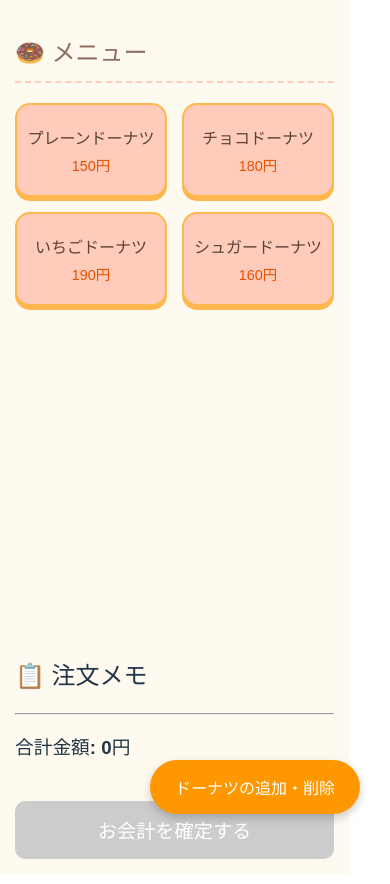
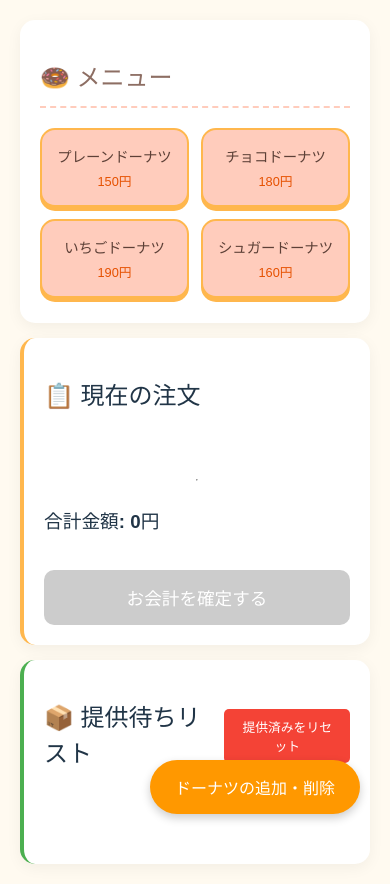
Before and after one commit to yusuke2513/Donut_Application, a React (Vite) app: page / in a window 390 px wide. Built offline with nearby package versions, Linux system fonts and the light colour scheme.

Commit message:
提供待ちリスト追加

```diff
--- a/src/App.css
+++ b/src/App.css
@@ -1,71 +1,189 @@
-/* 1. 全体のレイアウト */
+/* 1. 全体のレイアウト（3カラム対応） */
 .container {
   display: flex;
-  gap: 40px;
+  flex-direction: row;
+  gap: 20px;
   padding: 20px;
   min-height: 100vh;
   background-color: #fffaf0; /* ほんのりクリーム色 */
   font-family: 'Hiragino Kaku Gothic ProN', 'Meiryo', sans-serif;
 }
 
-/* 2. メニューセクションのデザイン */
-.menu-section {
+/* 各セクションの共通土台 */
+.menu-section, .order-section, .serving-section {
   flex: 1;
+  background: white;
+  padding: 20px;
+  border-radius: 15px;
+  box-shadow: 0 4px 15px rgba(0,0,0,0.05);
+  display: flex;
+  flex-direction: column;
 }
 
+/* 2. メニューセクションのデザイン */
 .menu-section h2 {
   color: #8d6e63; /* チョコレートブラウン */
-  border-bottom: 2px dashed #ffccbc; /* 点線のアクセント */
+  border-bottom: 2px dashed #ffccbc;
   padding-bottom: 10px;
   margin-bottom: 20px;
 }
 
-/* 商品を並べるグリッド */
 .menu-grid {
   display: grid;
-  grid-template-columns: repeat(auto-fill, minmax(140px, 1fr));
-  gap: 15px;
+  grid-template-columns: repeat(auto-fill, minmax(120px, 1fr));
+  gap: 12px;
 }
 
-/* 3. 商品ボタン*/
+/* 商品ボタン */
 .product-button {
   display: flex;
   flex-direction: column;
   align-items: center;
   justify-content: center;
-  padding: 20px 10px;
+  padding: 15px 10px;
   background-color: #ffccbc; /* 柔らかいオレンジ色 */
-  border: 2px solid #ffb74d; /* 枠線も少し濃く */
+  border: 2px solid #ffb74d;
   border-radius: 15px;
   cursor: pointer;
   transition: all 0.2s ease;
-  box-shadow: 0 4px 0 #ffb74d; /* 立体的な影 */
+  box-shadow: 0 4px 0 #ffb74d;
 }
 
 .product-button:hover {
-  background-color: #ffcc80; /* マウスを乗せるとさらに濃く */
+  background-color: #ffcc80;
   transform: translateY(-2px);
 }
 
 .product-button:active {
   transform: translateY(4px);
-  box-shadow: none; /* 押した時に影を消して沈ませる */
+  box-shadow: none;
 }
 
-/* ボタン内の文字装飾 */
 .product-name {
   font-weight: bold;
-  font-size: 1rem;
+  font-size: 0.9rem;
   color: #5d4037;
   margin-bottom: 5px;
 }
 
 .product-price {
-  font-size: 0.9rem;
-  color: #e65100; /* 価格も少し濃いオレンジで見やすく */
+  font-size: 0.8rem;
+  color: #e65100;
 }
 
-/* 4. 右下のフローティングボタン */
+/* 3. 注文メモ（レジ）セクション */
+.order-section {
+  border-left: 4px solid #ffb74d; /* レジ用オレンジアクセント */
+}
+
+.order-list {
+  list-style: none;
+  padding: 0;
+  flex-grow: 1;
+}
+
+.order-item {
+  padding: 10px;
+  border-bottom: 1px solid #eee;
+  color: #5d4037;
+}
+
+/* 会計ボタン */
+.checkout-button {
+  width: 100%;
+  padding: 15px;
+  margin-top: 15px;
+  background-color: #4caf50;
+  color: white;
+  border: none;
+  border-radius: 10px;
+  font-size: 1.1rem;
+  font-weight: bold;
+  cursor: pointer;
+  transition: all 0.2s;
+}
+
+.checkout-button:hover:not(:disabled) {
+  background-color: #45a049;
+}
+
+.checkout-button:disabled {
+  background-color: #ccc;
+  cursor: not-allowed;
+}
+
+/* 4. 提供待ち（キッチン）セクション */
+.serving-section {
+  border-left: 4px solid #4caf50; /* キッチン用グリーンアクセント */
+}
+
+.section-header {
+  display: flex;
+  justify-content: space-between;
+  align-items: center;
+  margin-bottom: 15px;
+}
+
+.reset-button {
+  background-color: #f44336;
+  color: white;
+  border: none;
+  padding: 8px 12px;
+  border-radius: 5px;
+  cursor: pointer;
+  font-size: 0.8rem;
+}
+
+.serving-list {
+  list-style: none;
+  padding: 0;
+}
+
+.serving-item {
+  display: flex;
+  justify-content: space-between;
+  align-items: center;
+  padding: 12px;
+  background: #fdfdfd;
+  border: 1px solid #eee;
+  border-radius: 8px;
+  margin-bottom: 8px;
+  transition: all 0.3s;
+}
+
+/* 提供済みになった時の演出 */
+.serving-item.is-served {
+  opacity: 0.5;
+  background-color: #f5f5f5;
+  text-decoration: line-through;
+}
+
+/* 提供ステータスボタン */
+.status-btn {
+  padding: 6px 12px;
+  border: none;
+  border-radius: 5px;
+  font-weight: bold;
+  cursor: pointer;
+}
+
+.status-btn.unpaid { background-color: #ffeb3b; }
+.status-btn.paid { background-color: #ccc; }
+
+/* 5. 共通・その他 */
+.discount-tag {
+  color: #ff0000;
+  font-weight: bold;
+  margin: 10px 0;
+  font-size: 0.85rem;
+  animation: flash 1s infinite alternate;
+}
+
+@keyframes flash {
+  from { opacity: 1; }
+  to { opacity: 0.7; }
+}
+
 .admin-fab {
   position: fixed;
   bottom: 30px;
@@ -77,69 +195,19 @@
   padding: 15px 25px;
   font-weight: bold;
   box-shadow: 0 4px 10px rgba(0,0,0,0.2);
-  cursor: pointer;
   z-index: 1000;
-  transition: transform 0.2s;
 }
 
-.admin-fab:hover {
-  transform: scale(1.05);
-}
-
-/* 5. スマホ対応：狭い時は縦並びに切り替え */
-@media (max-width: 768px) {
+/* 6. スマホ・タブレット対応 */
+@media (max-width: 1024px) {
   .container {
     flex-direction: column;
-    padding: 15px;
-    gap: 20px;
-  }
-
-  .menu-grid {
-    grid-template-columns: repeat(2, 1fr); /* スマホでは2列に固定 */
+    gap: 15px;
   }
 }
 
-.discount-tag {
-  color: #ff0000;      /* パキッとした赤色 */
-  font-weight: bold;   /* 太字にして目立たせる */
-  margin-top: 5px;
-  font-size: 0.9rem;
-  /* お好みで、少しだけ動きをつけるとさらに「お得感」が出ます */
-  animation: flash 1s infinite alternate;
+@media (max-width: 768px) {
+  .menu-grid {
+    grid-template-columns: repeat(2, 1fr);
+  }
 }
-
-/* 文字をふわふわ点滅させる演出 */
-@keyframes flash {
-  from { opacity: 1; }
-  to { opacity: 0.7; }
-}
-
-/* 会計ボタンのスタイル */
-.checkout-button {
-  width: 100%;
-  padding: 15px;
-  margin-top: 20px;
-  background-color: #4caf50; /* 安心のグリーン */
-  color: white;
-  border: none;
-  border-radius: 10px;
-  font-size: 1.2rem;
-  font-weight: bold;
-  cursor: pointer;
-  transition: background-color 0.2s, transform 0.1s;
-}
-
-.checkout-button:hover {
-  background-color: #45a049;
-}
-
-.checkout-button:active {
-  transform: scale(0.98); /* 押した時に少し凹む演出 */
-}
-
-/* 注文が空の時のスタイル */
-.checkout-button:disabled {
-  background-color: #ccc;
-  cursor: not-allowed;
-  transform: none;
-}
--- a/src/App.jsx
+++ b/src/App.jsx
@@ -5,18 +5,42 @@ import "./App.css";
 
 function App() {
   const [orders, setOrders] = useState([]);
+  const [servingQueue, setServingQueue] = useState([]); // 🌟 提供待ち用の新ステート
+
+  // お会計確定ボタンの処理
   const handleCheckout = () => {
-    const total = calculateFinalTotal(orders);
     if (orders.length === 0) return;
 
+    const total = calculateFinalTotal(orders);
     if (
       window.confirm(
-        `合計 ${total}円 です。お会計を完了して注文をリセットしますか？`,
+        `合計 ${total}円 です。お会計を確定して提供待ちに回しますか？`,
       )
     ) {
-      setOrders([]); // 🌟 注文リストを空にする
-      alert("お会計が完了しました。ありがとうございます！");
+      // 🌟 現在の注文（orders）を servingQueue に追加し、orders を空にする
+      setServingQueue([...servingQueue, ...orders]);
+      setOrders([]);
+      // alert("お会計完了！提供待ちリストに送りました。");
     }
+  };
+
+  // 🌟 提供待ちリスト内のステータスを切り替える関数
+  const toggleServingStatus = (orderId) => {
+    setServingQueue(
+      servingQueue.map((order) =>
+        order.orderId === orderId
+          ? {
+              ...order,
+              status: order.status === "未提供" ? "提供済み" : "未提供",
+            }
+          : order,
+      ),
+    );
+  };
+
+  // 🌟 「提供済み」になった商品だけをリストから削除（リセット）する関数
+  const clearServedItems = () => {
+    setServingQueue(servingQueue.filter((order) => order.status === "未提供"));
   };
 
   // 注文追加（トッピング等の拡張もここで可能）
@@ -43,7 +67,7 @@ function App() {
 
   return (
     <div className="container">
-      {/* 左：商品一覧 */}
+      {/* 左：商品一覧（メニュー） */}
       <section className="menu-section">
         <h2>🍩 メニュー</h2>
         <div className="menu-grid">
@@ -60,49 +84,64 @@ function App() {
         </div>
       </section>
 
-      {/* 右：注文リストと合計 */}
+      {/* 中央：現在の注文リストと合計（レジ機能） */}
       <section className="order-section">
-        <h2>📋 注文メモ</h2>
-        <ul>
+        <h2>📋 現在の注文</h2>
+        <ul className="order-list">
           {orders.map((order) => (
-            <li key={order.orderId} style={{ marginBottom: "10px" }}>
+            <li key={order.orderId} className="order-item">
               {order.name}
+              {/* レジ中なので、ここではまだ「提供済み」ボタンは不要かもしれません */}
+            </li>
+          ))}
+        </ul>
+        <hr />
+        <div className="total-area">
+          <h3>合計金額: {calculateFinalTotal(orders)}円</h3>
+          {/* 割引表示のロジック */}
+          {calculateFinalTotal(orders) <
+            orders.reduce((sum, i) => sum + i.price, 0) && (
+            <p className="discount-tag">※ドーナツ＆ドリンク セット割引適用！</p>
+          )}
+          {/* お会計確定ボタン */}
+          <button
+            className="checkout-button"
+            onClick={handleCheckout}
+            disabled={orders.length === 0}
+          >
+            お会計を確定する
+          </button>
+        </div>
+      </section>
+
+      {/* 右：提供待ちリスト（キッチン・配膳管理） */}
+      <section className="serving-section">
+        <div className="section-header">
+          <h2>📦 提供待ちリスト</h2>
+          {/* 提供済みになったものだけを消去するボタン */}
+          <button className="reset-button" onClick={clearServedItems}>
+            提供済みをリセット
+          </button>
+        </div>
+        <ul className="serving-list">
+          {servingQueue.map((item) => (
+            <li
+              key={item.orderId}
+              className={`serving-item ${item.status === "提供済み" ? "is-served" : ""}`}
+            >
+              <span className="item-info">{item.name}</span>
               <button
-                onClick={() => toggleStatus(order.orderId)}
-                style={{
-                  marginLeft: "10px",
-                  backgroundColor:
-                    order.status === "提供済み" ? "#ccc" : "#ffeb3b",
-                }}
+                onClick={() => toggleServingStatus(item.orderId)}
+                className={`status-btn ${item.status === "提供済み" ? "paid" : "unpaid"}`}
               >
-                {order.status}
+                {item.status}
               </button>
             </li>
           ))}
         </ul>
-        <hr />
-        <h3>合計金額: {calculateFinalTotal(orders)}円</h3>
-        {/* セット割引の有無を表示 */}
-        {/*
-        {orders.length > 0 && (
-          <p style={{ color: "red" }}>※セット割引適用済み</p>
-        )}
-        */}
-        {/* 実際に割引が発生しているかチェック */}
-        {calculateFinalTotal(orders) <
-          orders.reduce((sum, i) => sum + i.price, 0) && (
-          <p className="discount-tag">※ドーナツ＆ドリンク セット割引適用！</p>
-        )}
-        {/* 🌟 会計ボタンを追加 */}
-        <button
-          className="checkout-button"
-          onClick={handleCheckout}
-          disabled={orders.length === 0} // 注文がない時は押せないように
-        >
-          お会計を確定する
-        </button>
       </section>
-      {/* 🌟 右下の固定ボタンを追加 */}
+
+      {/* 右下の固定ボタン */}
       <button className="admin-fab" onClick={() => alert("管理画面を開きます")}>
         ドーナツの追加・削除
       </button>
```
